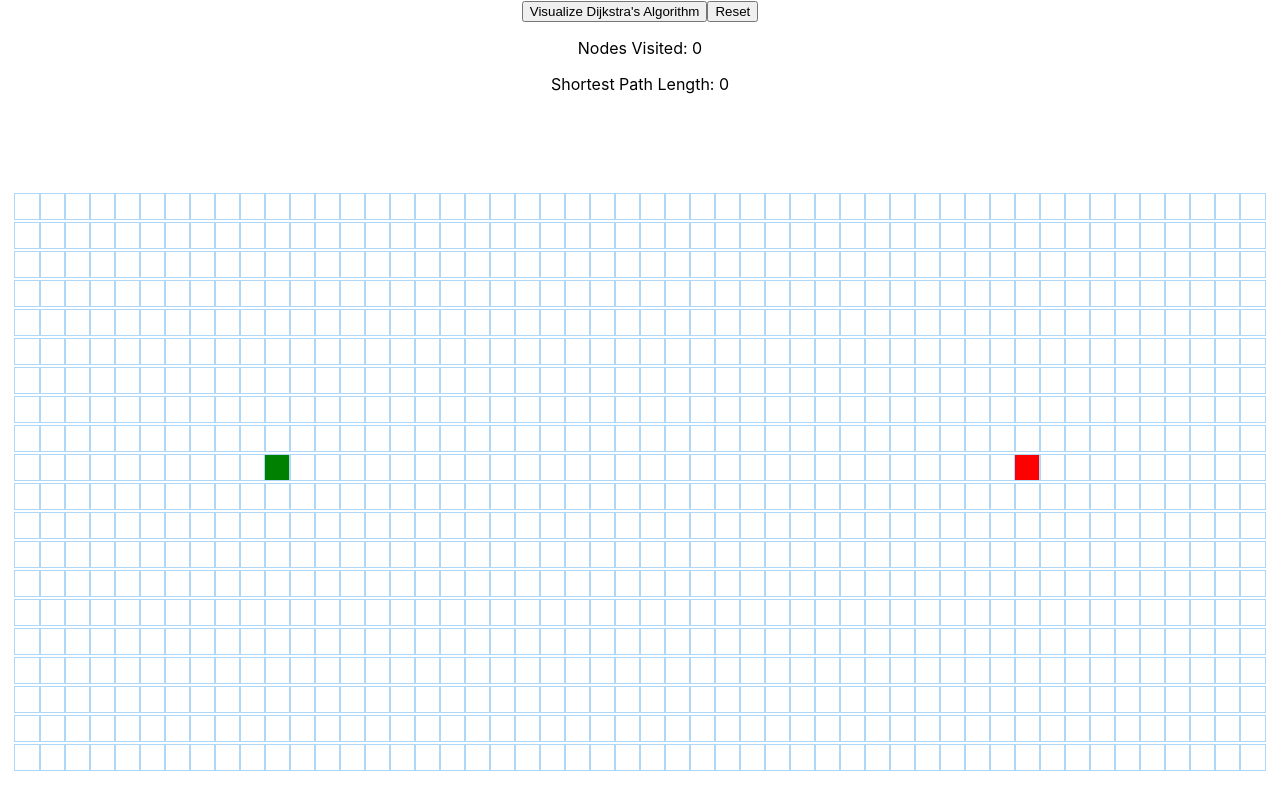
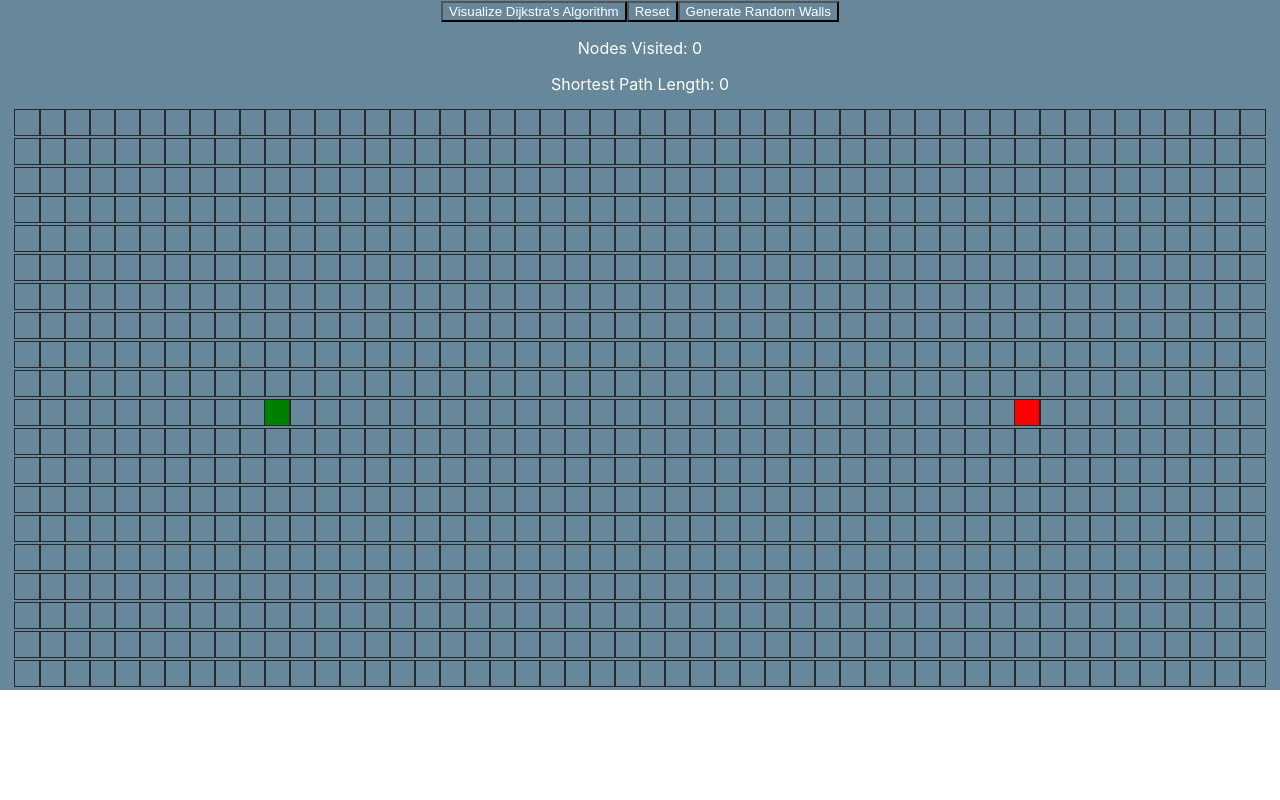
Before and after one commit to SJRUK2000/pathfinder, a React (Create React App) app: page / in a window 1280 px wide. Built offline with nearby package versions, Linux system fonts and the light colour scheme.

Commit message:
generate random walls and some css

```diff
--- a/src/App.js
+++ b/src/App.js
@@ -6,7 +6,8 @@ import Visualizer from './Pathfinder/Visualizer';
 function App() {
   return (
     <div className="App">
-     <Visualizer></Visualizer>
+      <Visualizer>
+     </Visualizer>
     </div>
   );
 }
--- a/src/Pathfinder/Node/Node.css
+++ b/src/Pathfinder/Node/Node.css
@@ -1,7 +1,7 @@
 .node {
   width: 25px;
   height: 25px;
-  outline: 1px solid rgb(175, 216, 248);
+  outline: 1px solid #292929;
   display: inline-block;
 }
 
@@ -27,27 +27,27 @@
 @keyframes visitedAnimation {
   0% {
     transform: scale(0.3);
-    background-color: rgba(0, 0, 66, 0.75);
+    background-color: #2C1094;
     border-radius: 100%;
   }
 
   50% {
-    background-color: rgba(17, 104, 217, 0.75);
+    background-color: #3D15CB;
   }
 
   75% {
     transform: scale(1.2);
-    background-color: rgba(0, 217, 159, 0.75);
+    background-color: #4C21E8;
   }
 
   100% {
     transform: scale(1);
-    background-color: rgba(0, 190, 218, 0.75);
+    background-color: #623CEA;
   }
 }
 
 .node-wall {
-  background-color: rgb(12, 53, 71);
+  background-color: #292929;
 }
 
 .node-shortest-path {
@@ -64,16 +64,16 @@
 @keyframes shortestPath {
   0% {
     transform: scale(0.6);
-    background-color: rgb(255, 254, 106);
+    background-color: #16DB65;
   }
 
   50% {
     transform: scale(1.2);
-    background-color: rgb(255, 254, 106);
+    background-color: #16DB65;
   }
 
   100% {
     transform: scale(1);
-    background-color: rgb(255, 254, 106);
+    background-color: #16DB65;
   }
 }
--- a/src/Pathfinder/Visualizer.css
+++ b/src/Pathfinder/Visualizer.css
@@ -1,3 +1,19 @@
+.bg {
+    background-color: #67879B;
+}
+.flex-container{
+  display: flex;
+   flex-flow: row wrap;
+  justify-content: space-around;
+}
+.button {
+  background-color: #67879B; color: #FFFFFF;
+}
+.text {
+  color: #FFFFFF;
+}
 .grid {
-  margin: 100px 0 0;
+  display: flex;
+  flex-wrap: wrap;
+  justify-content: center;
 }
--- a/src/Pathfinder/Visualizer.jsx
+++ b/src/Pathfinder/Visualizer.jsx
@@ -4,9 +4,9 @@ import {dijkstra, getNodesInShortestPathOrder} from '../algorithms/dijkstra';
 
 import './Visualizer.css';
 
-const START_NODE_ROW = 9;
+const START_NODE_ROW = 10;
 const START_NODE_COL = 10;
-const FINISH_NODE_ROW = 9;
+const FINISH_NODE_ROW = 10;
 const FINISH_NODE_COL = 40;
 
 export default class Visualizer extends Component {
@@ -79,7 +79,18 @@ visualizeDijkstra() {
   });
   this.animateDijkstra(visitedNodesInOrder, nodesInShortestPathOrder);
 }
-
+generateRandomWalls() {
+    const { grid } = this.state;
+    const newGrid = grid.slice();
+    for (let row = 0; row < newGrid.length; row++) {
+        for (let col = 0; col < newGrid[0].length; col++) {
+            if (Math.random() < 0.2) {
+                const newGrid = getNewGridWithWallToggled(this.state.grid, row, col);
+                this.setState({ grid: newGrid });
+            }
+        }
+    }
+}
     reset() {
         this.clearPath(); // Call the clearPath method
         const grid = getInitialGrid();
@@ -107,13 +118,12 @@ visualizeDijkstra() {
     const {grid, mouseIsPressed, nodesVisited, shortestPathLength} = this.state;
 
     return (
-        <>
-        <button onClick={() => this.visualizeDijkstra()}>
-          Visualize Dijkstra's Algorithm
-            </button>
-            <button onClick={() => this.reset()}>Reset</button>
-            <p>Nodes Visited: {nodesVisited}</p>
-            <p>Shortest Path Length: {shortestPathLength}</p>
+        <div className='bg'>
+          <button className='button' onClick={() => this.visualizeDijkstra()}>Visualize Dijkstra's Algorithm</button>
+          <button className='button' onClick={() => this.reset()}>Reset</button>
+          <button className='button' onClick={() => this.generateRandomWalls()}>Generate Random Walls</button>
+          <p className='text'>Nodes Visited: {nodesVisited}</p>
+          <p className='text'>Shortest Path Length: {shortestPathLength}</p>
           <div className="grid">
             {grid.map((row, rowIdx) => {
               return (
@@ -140,7 +150,7 @@ visualizeDijkstra() {
               );
             })}
           </div>
-      </>
+      </div>
     );
   }
 }
```
Lines whose indentation alone changed are shown as unchanged.
